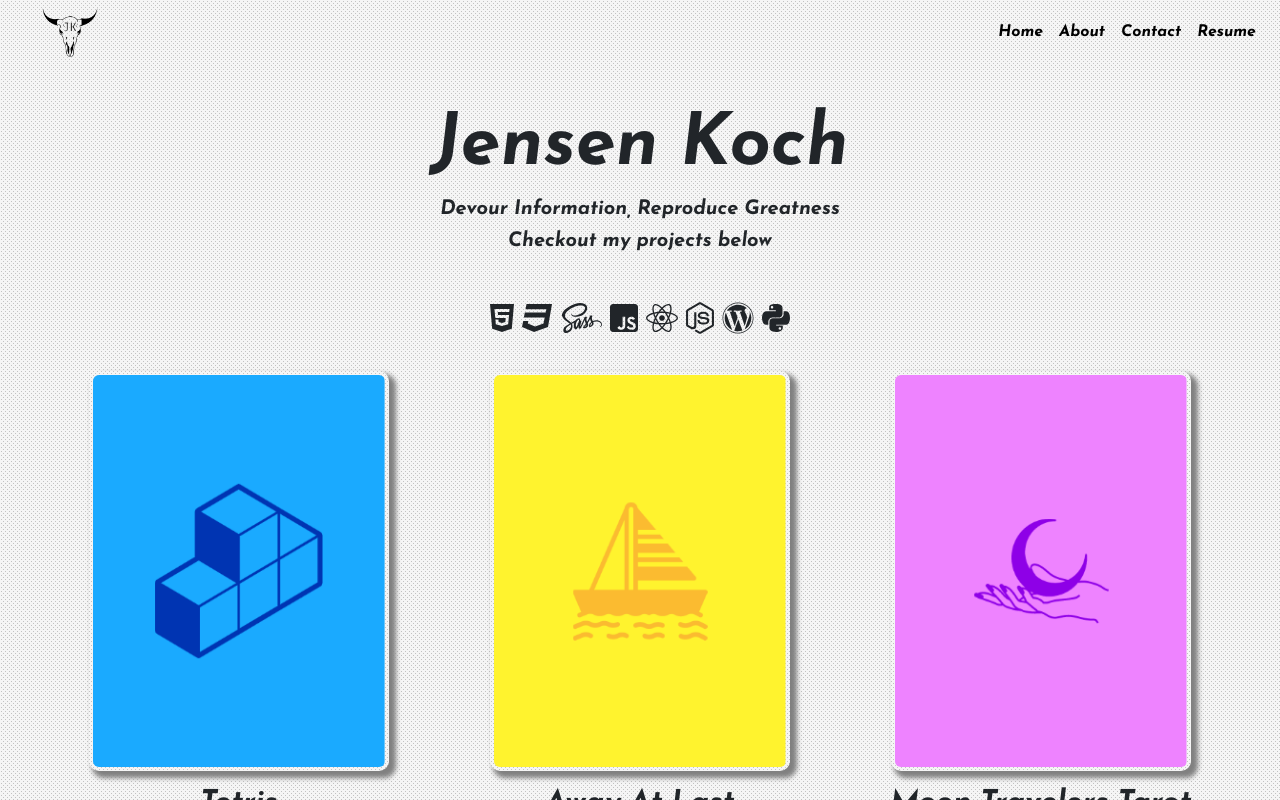
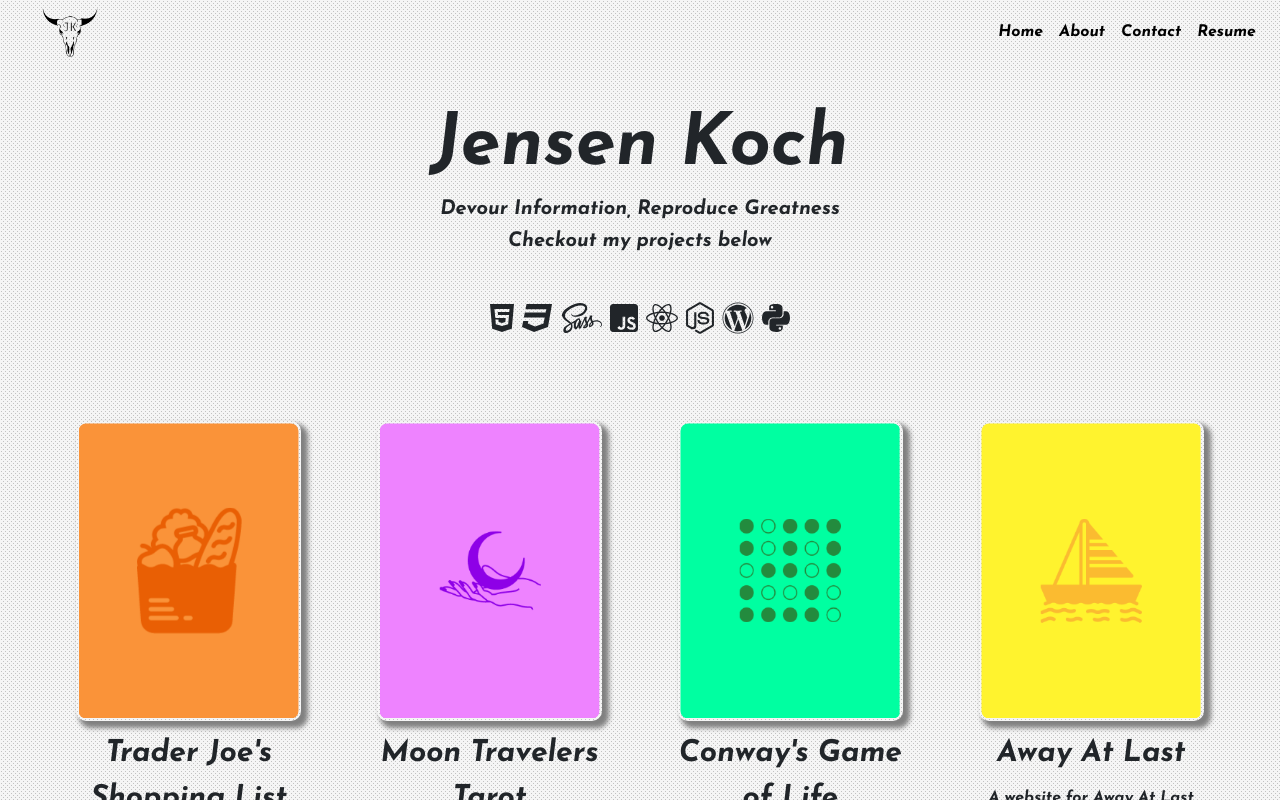
Before and after one commit to jtkoch/Portfolio-React-new, a React (Create React App) app in the folder portfolio/: page / in a window 1280 px wide. Shown: the top 800 px of the page. Built offline with nearby package versions, Linux system fonts and the light colour scheme.

Commit message:
added new project and changed image sizes

```diff
--- a/portfolio/src/components/Card.js
+++ b/portfolio/src/components/Card.js
@@ -7,7 +7,7 @@ const Project = styled.div`
     display: flex;
     flex-direction: column;
     flex-wrap: wrap;
-    width: 400px;
+    width: 250px;
     margin-bottom: 60px;
 `
 const ProjectImg = styled.img`
--- a/portfolio/src/components/Carousel.js
+++ b/portfolio/src/components/Carousel.js
@@ -2,6 +2,7 @@ import React from 'react'
 import Container from 'react-bootstrap/Container'
 import Row from 'react-bootstrap/Row'
 
+import traderjoes from '../images/traderjoes.png'
 import tetris from '../images/tetris.png'
 import sailboat from '../images/sailboat.png'
 import tarot from '../images/tarot.png'
@@ -17,15 +18,33 @@ class Carousel extends React.Component {
             items: [
                 {
                     id: 0,
-                    title: 'Tetris',
-                    subTitle: 'The classic game of tetris built with JavaScript',
-                    imgSrc: tetris,
-                    code: 'https://github.com/jtkoch/tetris-app',
-                    link: 'https://sleepy-morse-844912.netlify.app/',
+                    title: 'Trader Joe\'s Shopping List',
+                    subTitle: 'A interactive shopping list with my favorite items from TJ\'s that allows you to add items to the cart built with React and Context API',
+                    imgSrc: traderjoes,
+                    code: 'https://github.com/jtkoch/trader-joes-frontend',
+                    link: 'https://trader-joes-frontend.vercel.app/',
                     selected: false
                 },
                 {
                     id: 1,
+                    title: 'Moon Travelers Tarot',
+                    subTitle: 'A website for a Tarot & Oracle Practice built with React, Node, and Express JS',
+                    imgSrc: tarot,
+                    code: 'https://github.com/jtkoch/moon-travelers-tarot',
+                    link: 'https://moon-travelers-tarot.vercel.app/',
+                    selected: false
+                },
+                {
+                    id: 2,
+                    title: 'Conway\'s Game of Life',
+                    subTitle: 'The iconic computer science game of cellular automaton built with React JS',
+                    imgSrc: gol,
+                    code: 'https://github.com/jtkoch/conways-game-of-life',
+                    link: 'https://conways-game-of-life-plum.vercel.app/',
+                    selected: false
+                },
+                {
+                    id: 3,
                     title: 'Away At Last',
                     subTitle: 'A website for Away At Last Travel & Tours built with HTML, CSS, JavaScript',
                     imgSrc: sailboat,
@@ -34,21 +53,12 @@ class Carousel extends React.Component {
                     selected: false
                 },
                 {
-                    id: 2,
-                    title: 'Moon Travelers Tarot',
-                    subTitle: 'A website for a Tarot & Oracle Practice built with React, Node, and Express JS',
-                    imgSrc: tarot,
-                    code: 'https://github.com/jtkoch/moon-travelers-tarot',
-                    link: 'https://moon-travelers-tarot.vercel.app/',
-                    selected: false
-                },
-                {
-                    id: 3,
-                    title: 'Conway\'s Game of Life',
-                    subTitle: 'The iconic computer science game of cellular automaton built with React JS',
-                    imgSrc: gol,
-                    code: 'https://github.com/jtkoch/conways-game-of-life',
-                    link: 'https://conways-game-of-life-plum.vercel.app/',
+                    id: 4,
+                    title: 'Tetris',
+                    subTitle: 'The classic game of tetris built with JavaScript',
+                    imgSrc: tetris,
+                    code: 'https://github.com/jtkoch/tetris-app',
+                    link: 'https://sleepy-morse-844912.netlify.app/',
                     selected: false
                 },
             ]
--- a/portfolio/src/index.css
+++ b/portfolio/src/index.css
@@ -15,7 +15,7 @@ code {
 
 
 .j-card {
-  margin: 0px;
+  margin-top: 50px;
   display: flex;
   flex-direction: column;
   flex-wrap: wrap;
@@ -25,8 +25,8 @@ code {
 
 .j-card-image {
   border-radius: 10px;
-  width: 300px;
-  height: 400px;
+  width: 225px;
+  height: 300px;
   box-shadow: 5px 5px 5px 2px gray;
 }
 
```
Also changed, not shown: portfolio/src/images/traderjoes.png (added).
